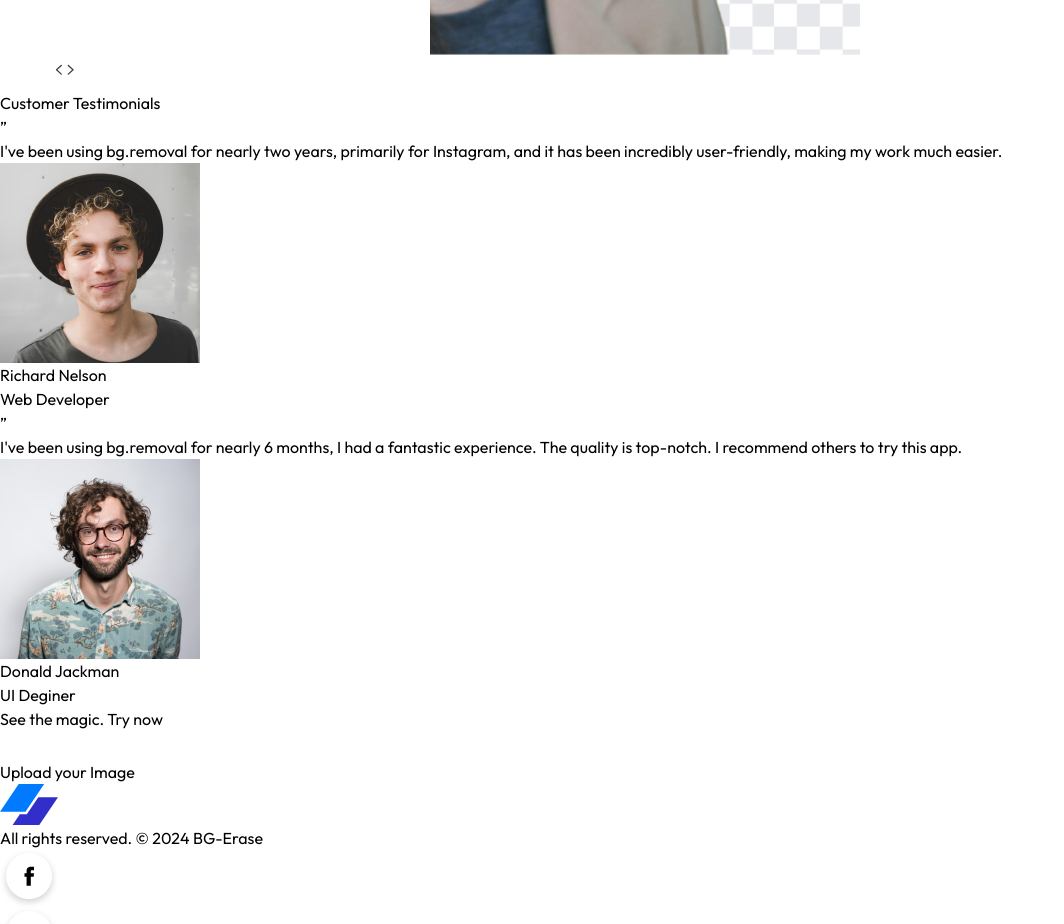
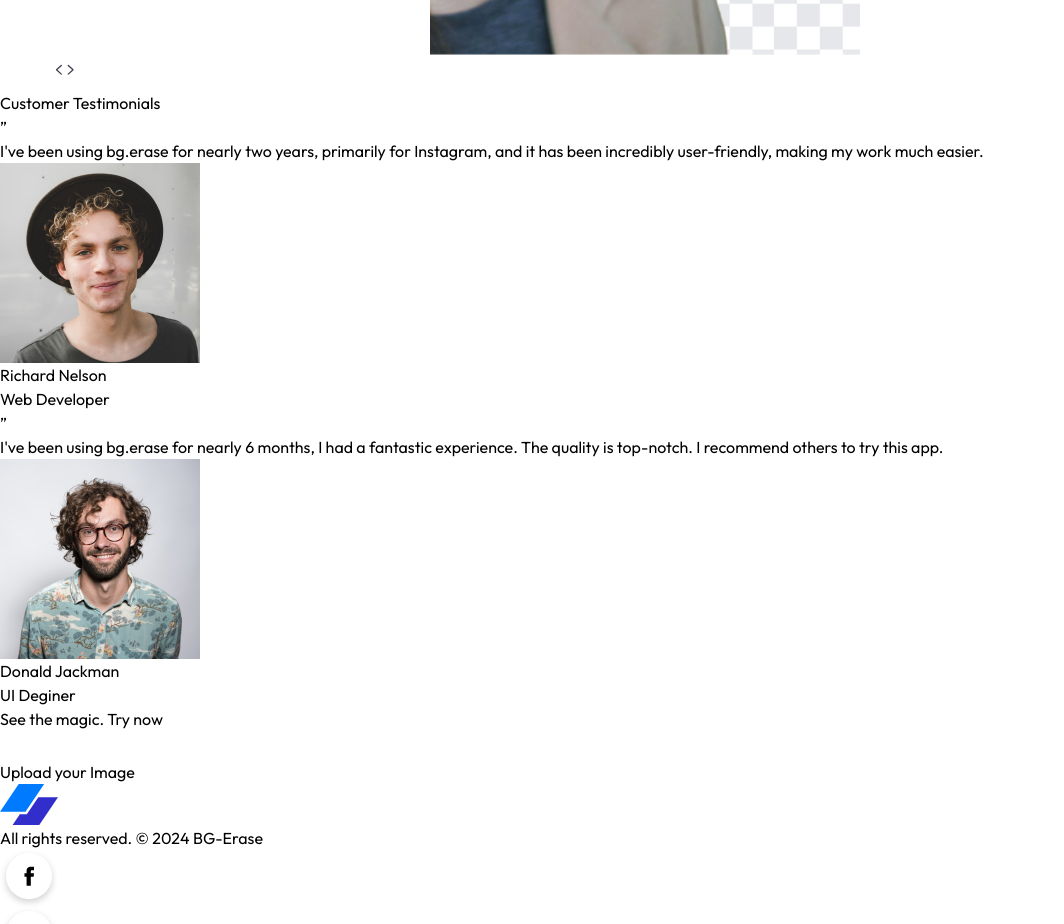
Before and after one commit to kestsaurav21/bg-erase, a React (Vite) app in the folder client/: page / in a window 1280 px wide. Shown: the part 2460-3384 px from the top of the page, without its empty margins (0-1064 px from the left). Built offline with nearby package versions, Linux system fonts and the light colour scheme; no server answers.

Commit message:
Update assets.js

```diff
--- a/client/src/assets/assets.js
+++ b/client/src/assets/assets.js
@@ -35,14 +35,14 @@
 export const testimonialsData = [
     {
         id: 1,
-        text: "I've been using bg.removal for nearly two years, primarily for Instagram, and it has been incredibly user-friendly, making my work much easier.",
+        text: "I've been using bg.erase for nearly two years, primarily for Instagram, and it has been incredibly user-friendly, making my work much easier.",
         author: "Richard Nelson",
         image: profile_img_1,
         jobTitle:'Web Developer'
     },
     {
         id: 2,
-        text: "I've been using bg.removal for nearly 6 months, I had a fantastic experience. The quality is top-notch. I recommend others to try this app.",
+        text: "I've been using bg.erase for nearly 6 months, I had a fantastic experience. The quality is top-notch. I recommend others to try this app.",
         author: "Donald Jackman",
         image: profile_img_2,
         jobTitle:'UI Deginer'
```
